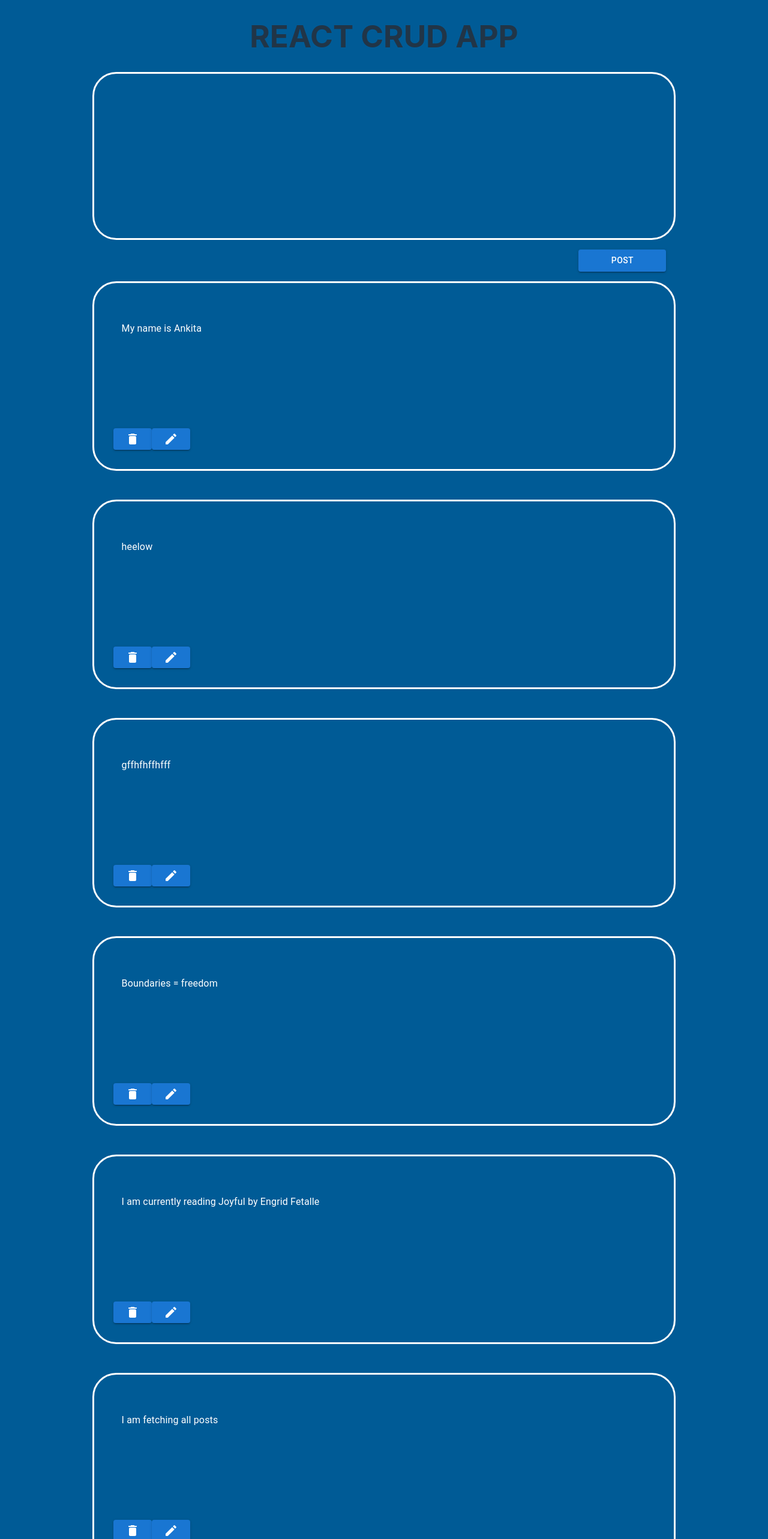
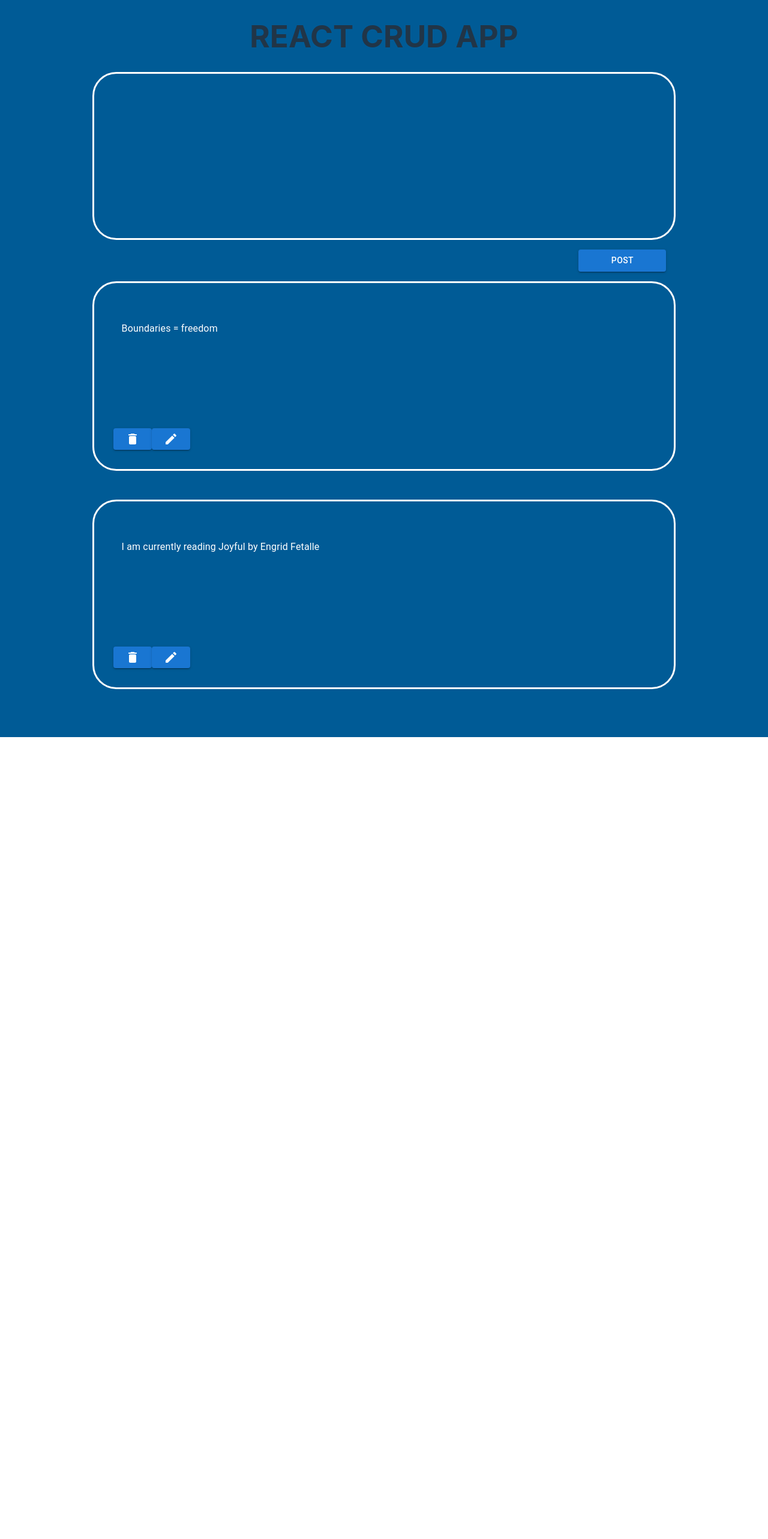
Before and after one commit to AnkiCodeAdventures/react-crud-app, a React (Vite) app: page / in a window 1280 px wide. Shown: the top 2566 px of the page at 60% size. After the commit the page ends 1229 px from the top, so only its background shows below. Built offline with nearby package versions, Linux system fonts and the light colour scheme; data requests are answered from the project's data file.

Commit message:
use custom hook to delete post

```diff
--- a/db/posts.json
+++ b/db/posts.json
@@ -1,23 +1,5 @@
 {
   "posts": [
-    {
-      "body": "My name is Ankita",
-      "userId": 1,
-      "title": "foo",
-      "id": "950d"
-    },
-    {
-      "id": "c904",
-      "body": "heelow",
-      "title": "foo",
-      "userId": 1
-    },
-    {
-      "id": "21de",
-      "body": "gffhfhffhfff",
-      "title": "foo",
-      "userId": "1"
-    },
     {
       "body": "Boundaries = freedom",
       "userId": 1,
@@ -29,36 +11,6 @@
       "body": "I am currently reading Joyful by Engrid Fetalle",
       "title": "foo",
       "userId": 1
-    },
-    {
-      "id": "b958",
-      "body": "I am fetching all posts",
-      "title": "foo",
-      "userId": 1
-    },
-    {
-      "id": "eaa2",
-      "body": "testing",
-      "title": "foo",
-      "userId": 1
-    },
-    {
-      "id": "5748",
-      "body": "test 2",
-      "title": "foo",
-      "userId": 1
-    },
-    {
-      "id": "b35a",
-      "body": "test 3",
-      "title": "foo",
-      "userId": 1
-    },
-    {
-      "body": "test 4.0.5",
-      "userId": 1,
-      "title": "foo",
-      "id": "649e"
     }
   ]
 }
--- a/src/App.jsx
+++ b/src/App.jsx
@@ -6,7 +6,8 @@ import AddPost from "./components/AddPost";
 import usePosts from "./hooks/usePosts";
 
 function App() {
-  const { posts, setPosts, addPost, fetchAllPosts, updatePost } = usePosts();
+  const { posts, setPosts, addPost, fetchAllPosts, updatePost, deletePost } =
+    usePosts();
   return (
     <Box width="100vw" minHeight="100vh" bgcolor={"#005b96"} p="2rem">
       <Header />
@@ -16,6 +17,7 @@ function App() {
         setPosts={setPosts}
         updatePost={updatePost}
         fetchAllPosts={fetchAllPosts}
+        deletePost={deletePost}
       />
     </Box>
   );
--- a/src/components/AllPosts.jsx
+++ b/src/components/AllPosts.jsx
@@ -1,21 +1,6 @@
 import RenderComponent from "./RenderComponent";
-import { API_ROUTES } from "../utils/constants";
 
-function AllPosts({ posts, setPosts, updatePost, fetchAllPosts }) {
-  function handleDeletePost(postId) {
-    fetch(`${API_ROUTES.POSTS}/${postId}`, {
-      method: "DELETE",
-    })
-      .then(() => {
-        setPosts((prevValue) => {
-          return prevValue.filter((post) => post.id !== postId);
-        });
-      })
-      .catch((err) => {
-        console.log(err);
-      });
-  }
-
+function AllPosts({ posts, updatePost, fetchAllPosts, deletePost }) {
   return (
     <div
       style={{
@@ -29,8 +14,8 @@ function AllPosts({ posts, setPosts, updatePost, fetchAllPosts }) {
         <RenderComponent
           key={post.id}
           post={post}
-          handleDeletePost={handleDeletePost}
           updatePost={updatePost}
+          deletePost={deletePost}
           fetchAllPosts={fetchAllPosts}
         />
       ))}
--- a/src/components/RenderComponent.jsx
+++ b/src/components/RenderComponent.jsx
@@ -4,12 +4,7 @@ import CreateRoundedIcon from "@mui/icons-material/CreateRounded";
 import CheckCircleRoundedIcon from "@mui/icons-material/CheckCircleRounded";
 import { useState } from "react";
 
-function RenderComponent({
-  post,
-  handleDeletePost,
-  updatePost,
-  fetchAllPosts,
-}) {
+function RenderComponent({ post, deletePost, updatePost, fetchAllPosts }) {
   const [postText, setPostText] = useState(() => post.body);
   const [isEditing, setIsEditing] = useState(false);
 
@@ -46,7 +41,10 @@ function RenderComponent({
         <Button
           aria-label="delete"
           variant="contained"
-          onClick={() => handleDeletePost(post.id)}
+          onClick={() => {
+            deletePost(post.id);
+            fetchAllPosts();
+          }}
         >
           <DeleteRoundedIcon />
         </Button>
--- a/src/hooks/usePosts.jsx
+++ b/src/hooks/usePosts.jsx
@@ -34,7 +34,13 @@ function usePosts() {
     });
   }
 
-  return { posts, setPosts, fetchAllPosts, addPost, updatePost };
+  async function deletePost(deleteId) {
+    const response = await fetch(`${API_ROUTES.POSTS}/${deleteId}`, {
+      method: "DELETE",
+    });
+  }
+
+  return { posts, setPosts, fetchAllPosts, addPost, updatePost, deletePost };
 }
 
 export default usePosts;
```
